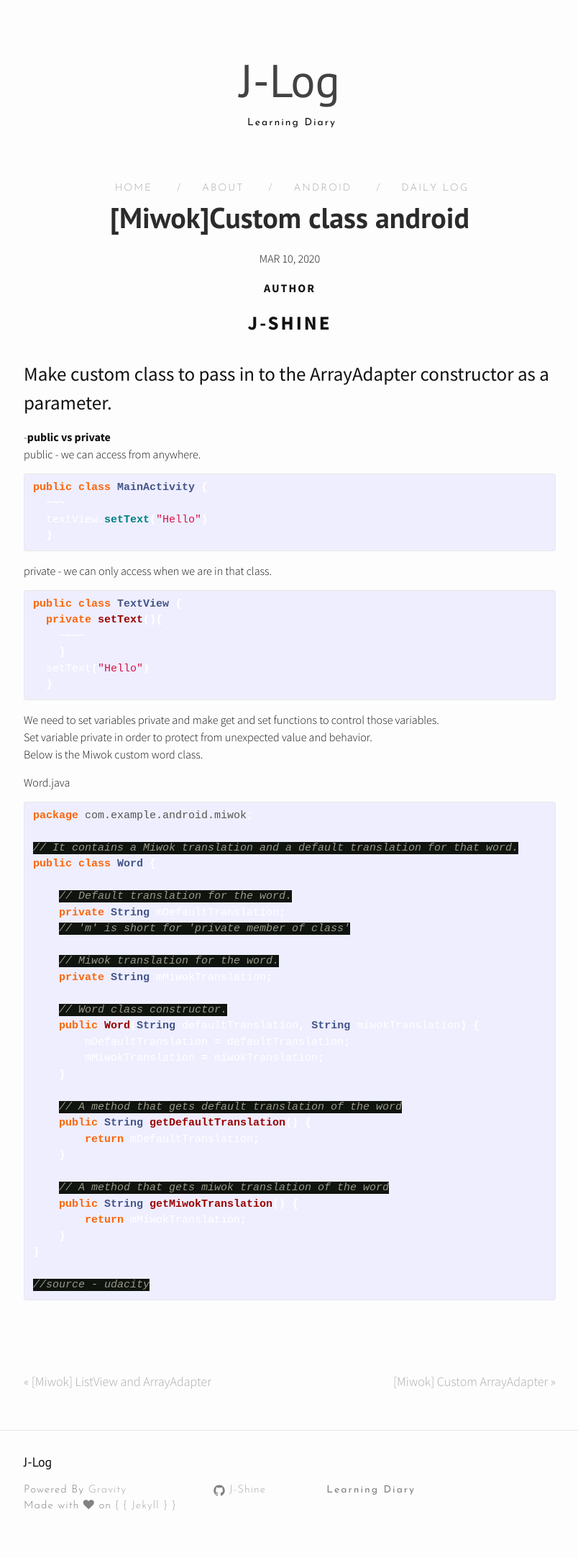
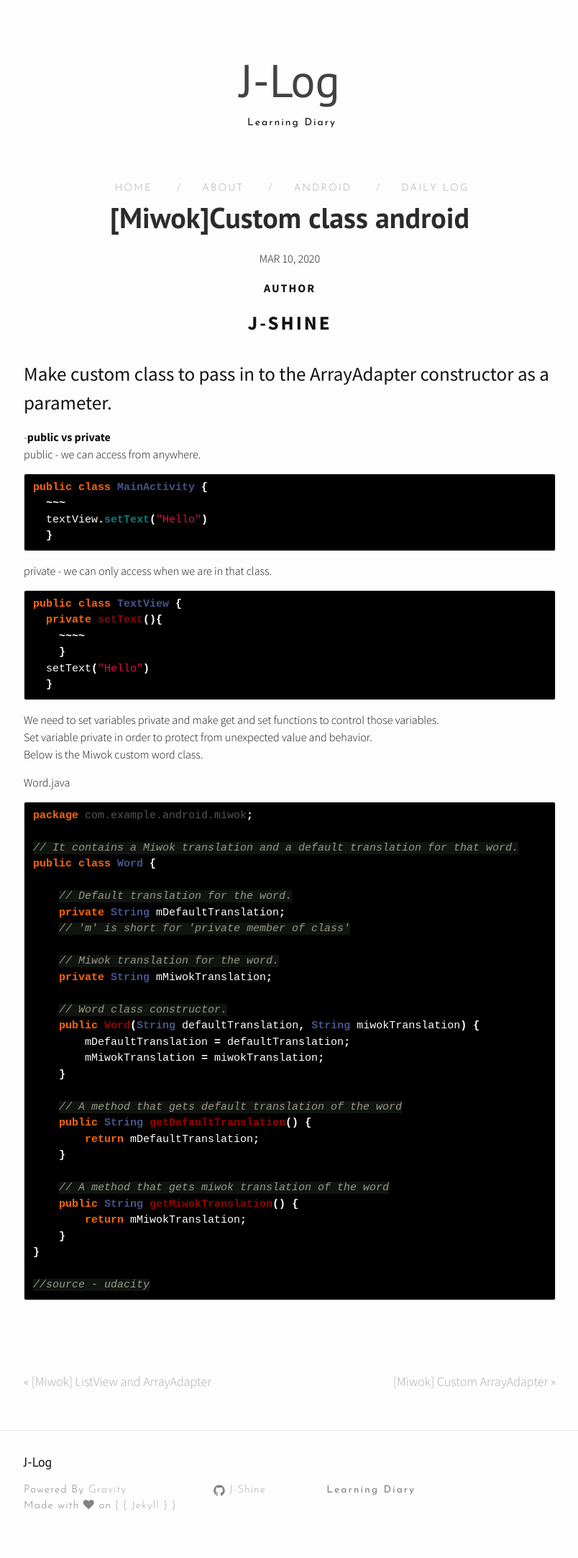
Before and after one commit to J-Shine/J-Shine.github.io, a Jekyll site: the page built from _posts/2020-03-10-custom-class.markdown, in a window 1280 px wide. Shown: the whole page at 72% size, without its empty margins (237-1041 px from the left). Built offline with Jekyll 4.4.1, drawn with Linux system fonts in a browser that asks for light colours; nearby versions of some CDN libraries; comment, search, counter and statistics services are not loaded.

Commit message:
Update _color.scss

```diff
--- a/_sass/_color.scss
+++ b/_sass/_color.scss
@@ -14,7 +14,7 @@ $l-brand-color:      #2a7ae2;
 $l-grey-color:       #828282;
 $l-grey-color-light: lighten($l-grey-color, 40%);
 $l-grey-color-dark:  darken($l-grey-color, 25%);
-$l-code: #EEF;
+$l-code: #000000;
 $l-crimson: #DC143C;
 $l-nav: $l-link-color;
 $l-page: $l-link-color;
```
